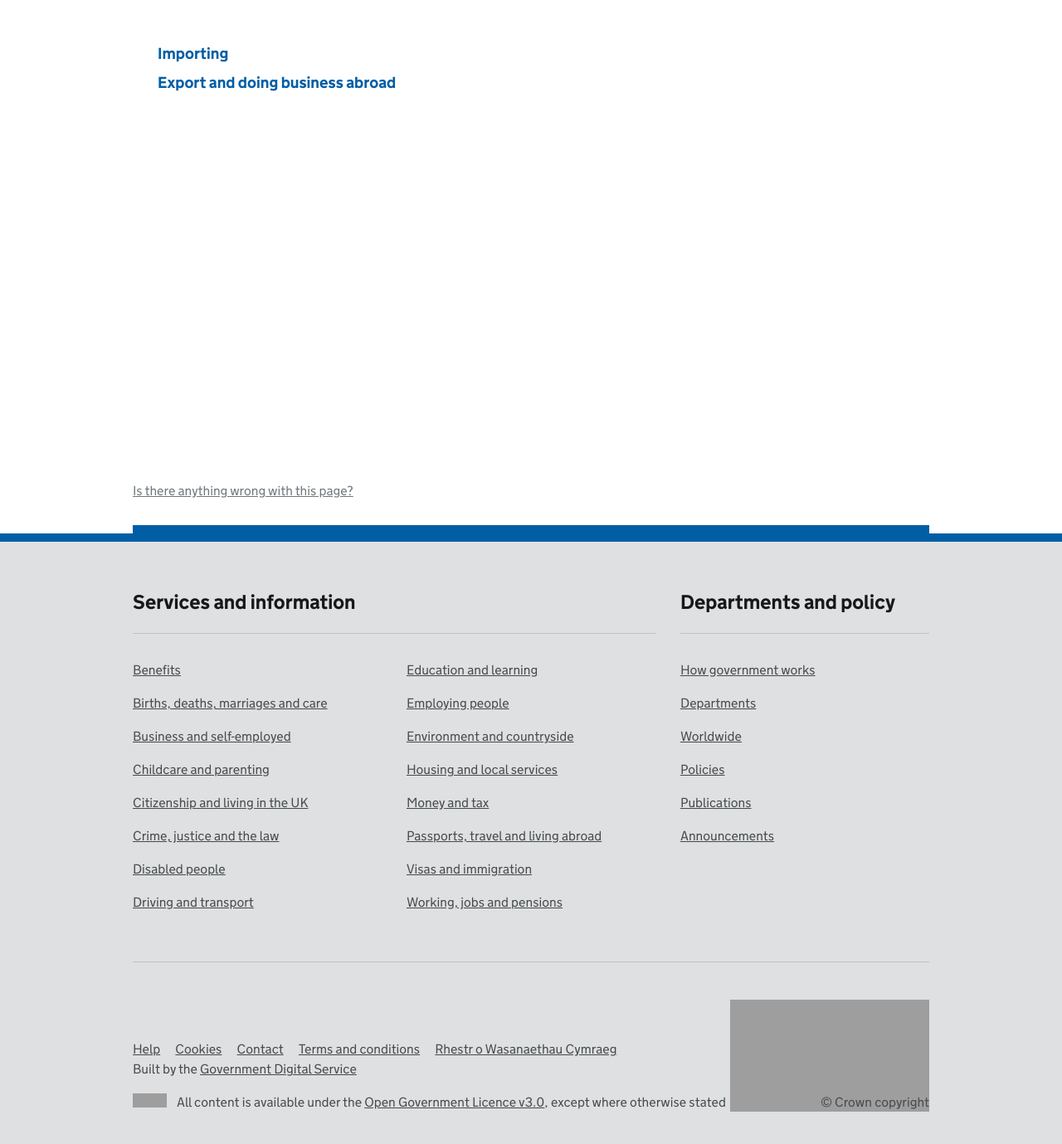
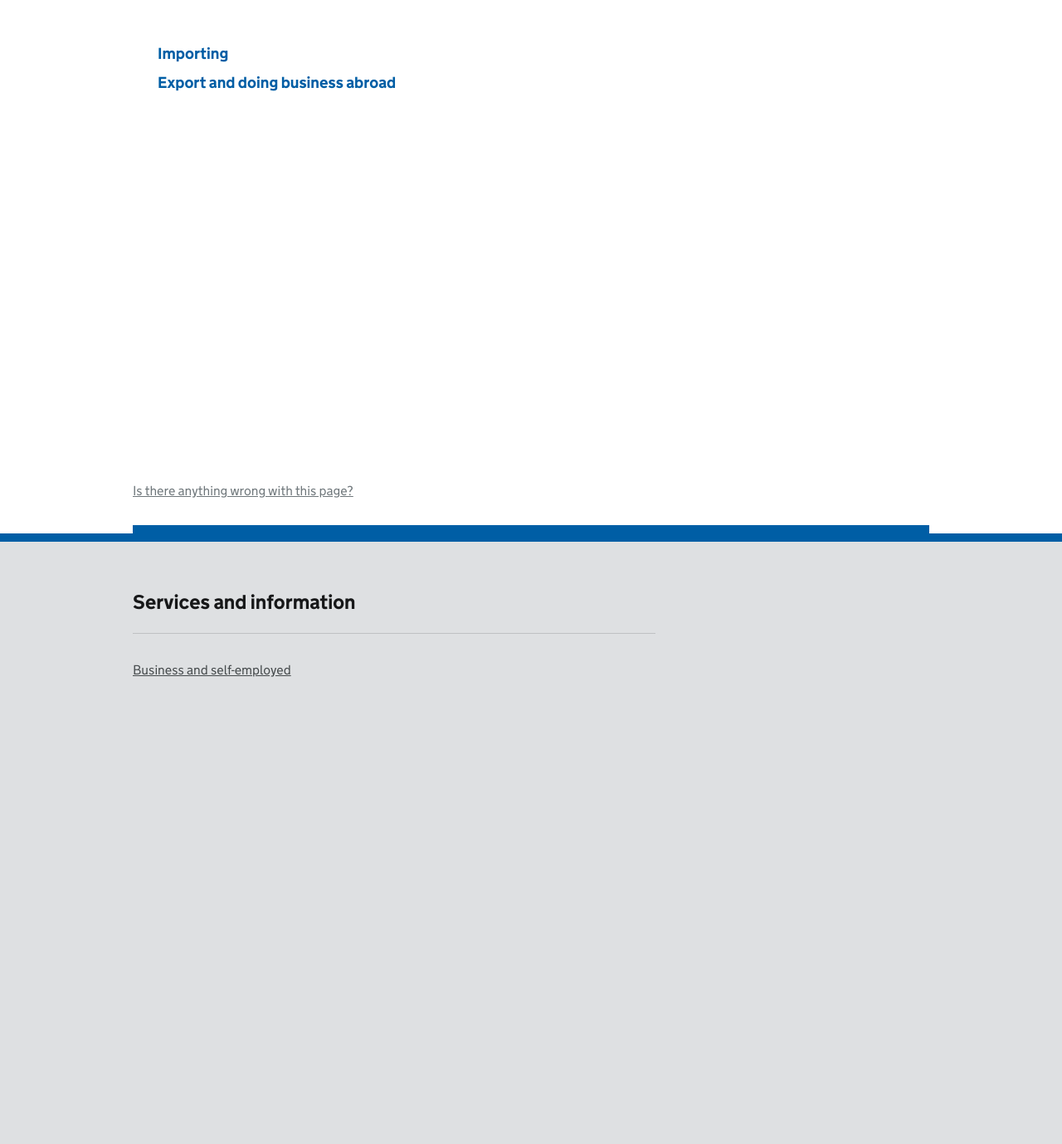
Before and after one commit to alphagov/govuk-import-export-prototype, a Jekyll site: the page built from index.html, in a window 1280 px wide and 1400 px high, scrolled down 155 px. Shown: the top 1379 px of the window at 83% size. Built offline with Jekyll 4.4.1, drawn with Linux system fonts in a browser that asks for light colours; after the commit the page ends 1064 px from its top, so only the background shows below that; grey boxes are pictures that could not be loaded.

Commit message:
Remove unrelated footer links

```diff
--- a/_includes/footer.html
+++ b/_includes/footer.html
@@ -4,57 +4,8 @@
       <div class="footer-explore">
         <h2>Services and information</h2>
         <ul>
-          <li><a href="https://www.gov.uk/browse/benefits">Benefits</a></li>
-          <li><a href="https://www.gov.uk/browse/births-deaths-marriages">Births, deaths, marriages and care</a></li>
-          <li><a href=""{{ "/" | prepend: site.baseurl }}">Business and self-employed</a></li>
-          <li><a href="https://www.gov.uk/browse/childcare-parenting">Childcare and parenting</a></li>
-          <li><a href="https://www.gov.uk/browse/citizenship">Citizenship and living in the UK</a></li>
-          <li><a href="https://www.gov.uk/browse/justice">Crime, justice and the law</a></li>
-          <li><a href="https://www.gov.uk/browse/disabilities">Disabled people</a></li>
-          <li><a href="https://www.gov.uk/browse/driving">Driving and transport</a></li>
+          <li><a href=""{{ "/" | prepend: site.baseurl }}"">Business and self-employed</a></li>
         </ul>
-        <ul>
-          <li><a href="https://www.gov.uk/browse/education">Education and learning</a></li>
-          <li><a href="https://www.gov.uk/browse/employing-people">Employing people</a></li>
-          <li><a href="https://www.gov.uk/browse/environment-countryside">Environment and countryside</a></li>
-          <li><a href="https://www.gov.uk/browse/housing-local-services">Housing and local services</a></li>
-          <li><a href="https://www.gov.uk/browse/tax">Money and tax</a></li>
-          <li><a href="https://www.gov.uk/browse/abroad">Passports, travel and living abroad</a></li>
-          <li><a href="https://www.gov.uk/browse/visas-immigration">Visas and immigration</a></li>
-          <li><a href="https://www.gov.uk/browse/working">Working, jobs and pensions</a></li>
-        </ul>
-      </div>
-      <div class="footer-inside-government">
-        <h2>Departments and policy</h2>
-        <ul>
-          <li><a href="https://www.gov.uk/government/how-government-works">How government works</a></li>
-          <li><a href="https://www.gov.uk/government/organisations">Departments</a></li>
-          <li><a href="https://www.gov.uk/government/world">Worldwide</a></li>
-          <li><a href="https://www.gov.uk/government/policies">Policies</a></li>
-          <li><a href="https://www.gov.uk/government/publications">Publications</a></li>
-          <li><a href="https://www.gov.uk/government/announcements">Announcements</a></li>
-        </ul>
-      </div>
-      <hr>
-    </div>
-    <div class="footer-meta">
-      <div class="footer-meta-inner">
-        <h2 class="visuallyhidden">Support links</h2>
-        <ul>
-          <li><a href="https://www.gov.uk/help">Help</a></li>
-          <li><a href="https://www.gov.uk/help/cookies">Cookies</a></li>
-          <li><a href="https://www.gov.uk/contact">Contact</a></li>
-          <li><a href="https://www.gov.uk/help/terms-conditions">Terms and conditions</a></li>
-          <li><a href="https://www.gov.uk/cymraeg">Rhestr o Wasanaethau Cymraeg</a></li>
-          <li>Built by the <a href="https://www.gov.uk/government/organisations/government-digital-service">Government Digital Service</a></li>
-        </ul>
-        <div class="open-government-licence">
-          <p class="logo"><a href="https://www.nationalarchives.gov.uk/doc/open-government-licence/version/3/" rel="license">Open Government Licence</a></p>
-          <p>All content is available under the <a href="https://www.nationalarchives.gov.uk/doc/open-government-licence/version/3/" rel="license">Open Government Licence v3.0</a>, except where otherwise stated</p>
-        </div>
-      </div>
-      <div class="copyright">
-        <a href="http://www.nationalarchives.gov.uk/information-management/re-using-public-sector-information/copyright-and-re-use/crown-copyright/">© Crown copyright</a>
       </div>
     </div>
   </div>
```
